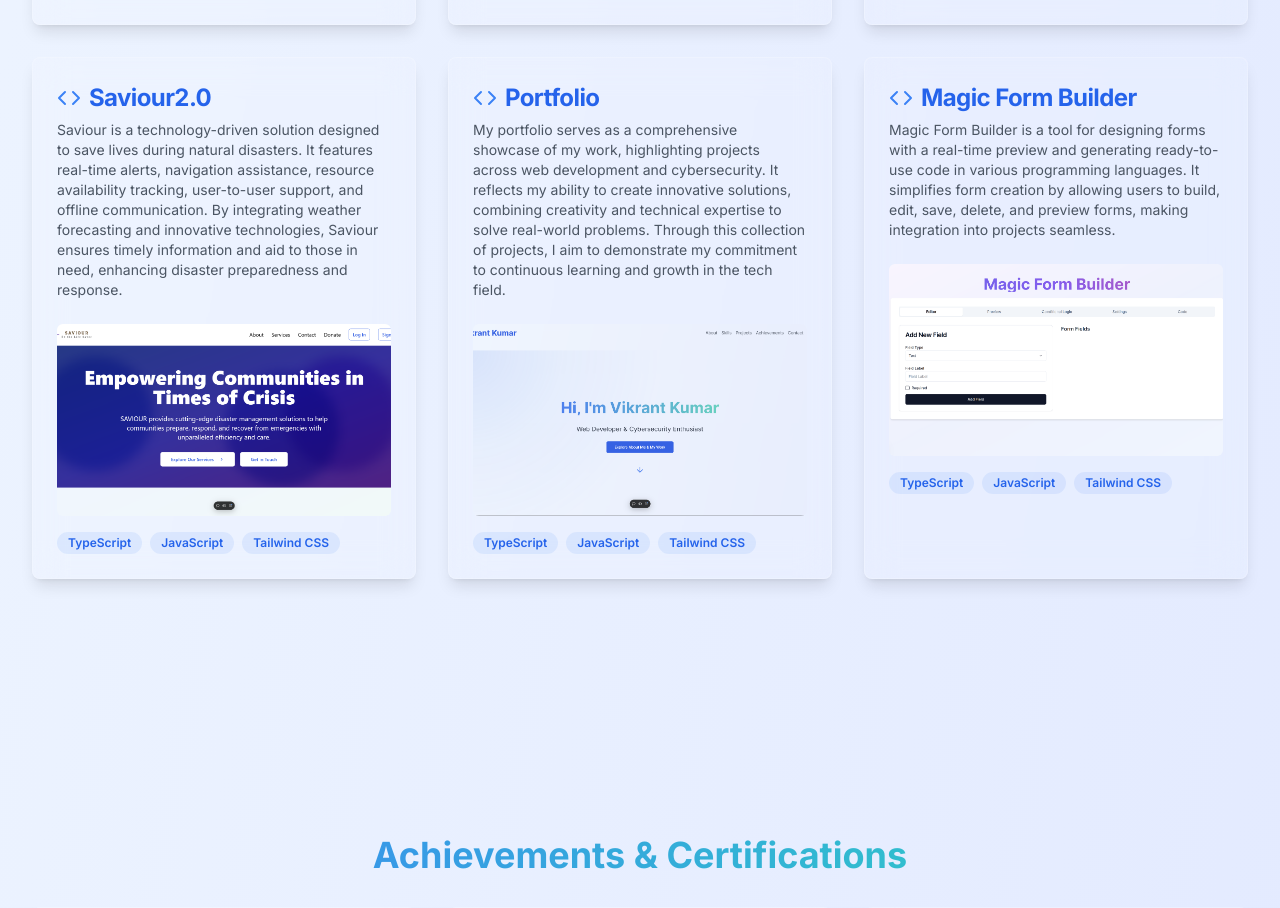
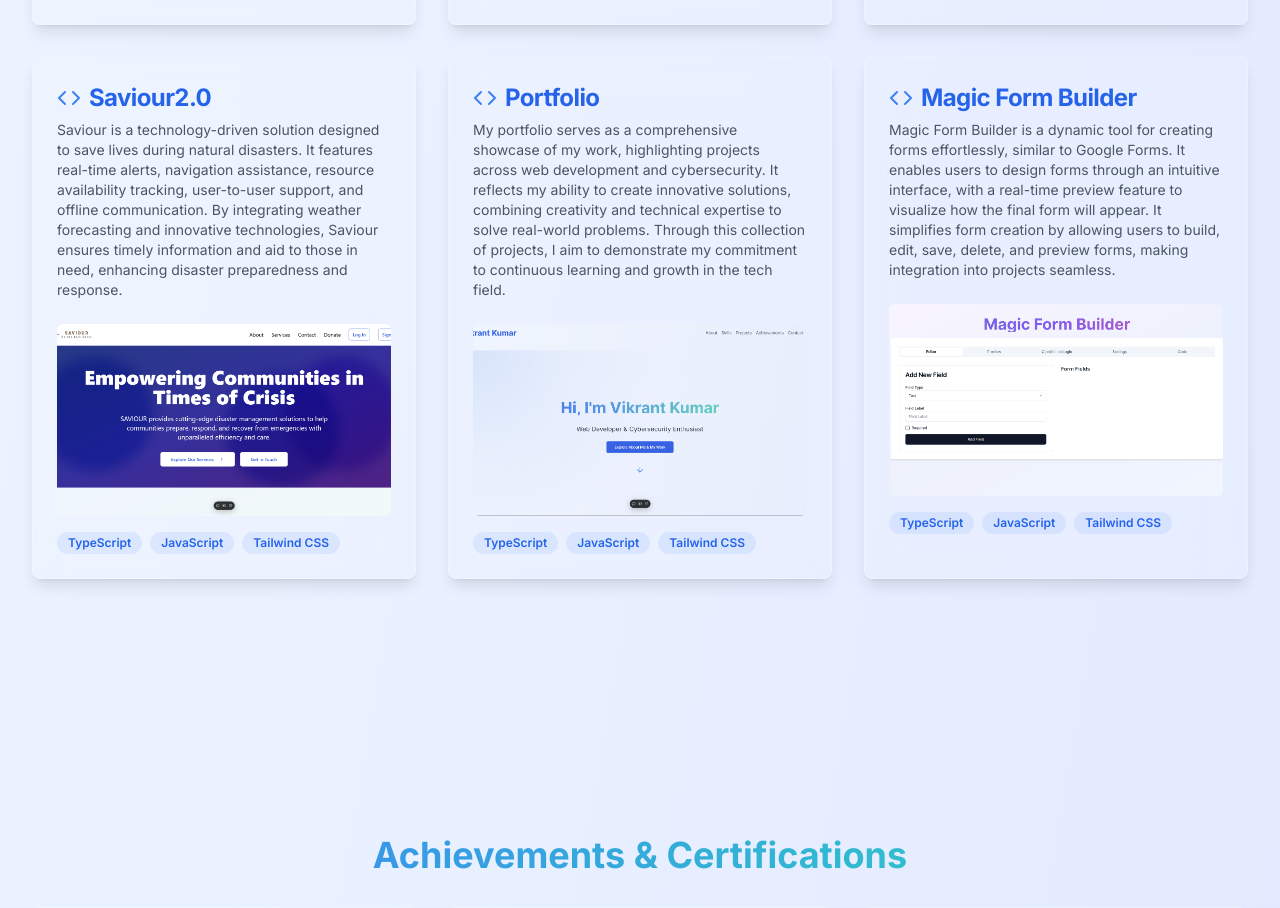
Before and after one commit to vikrantwiz02/portfolio, a Next.js app: page / in a window 1280 px wide. Shown: the part 2889-3797 px from the top of the page. Built offline with nearby package versions, Linux system fonts and the light colour scheme.

Commit message:
magic form builder description update

```diff
--- a/src/components/Projects.tsx
+++ b/src/components/Projects.tsx
@@ -55,7 +55,7 @@ const projects = [
   },
   {
     title: 'Magic Form Builder',
-    description: 'Magic Form Builder is a tool for designing forms with a real-time preview and generating ready-to-use code in various programming languages. It simplifies form creation by allowing users to build, edit, save, delete, and preview forms, making integration into projects seamless.',
+    description: 'Magic Form Builder is a dynamic tool for creating forms effortlessly, similar to Google Forms. It enables users to design forms through an intuitive interface, with a real-time preview feature to visualize how the final form will appear.  It simplifies form creation by allowing users to build, edit, save, delete, and preview forms, making integration into projects seamless.',
     image: '/magic-form-builder.png?height=200&width=300',
     tags: ['TypeScript', 'JavaScript', 'Tailwind CSS'],
     github: 'https://github.com/vikrantwiz02/Magic-Form-Builder',
```
